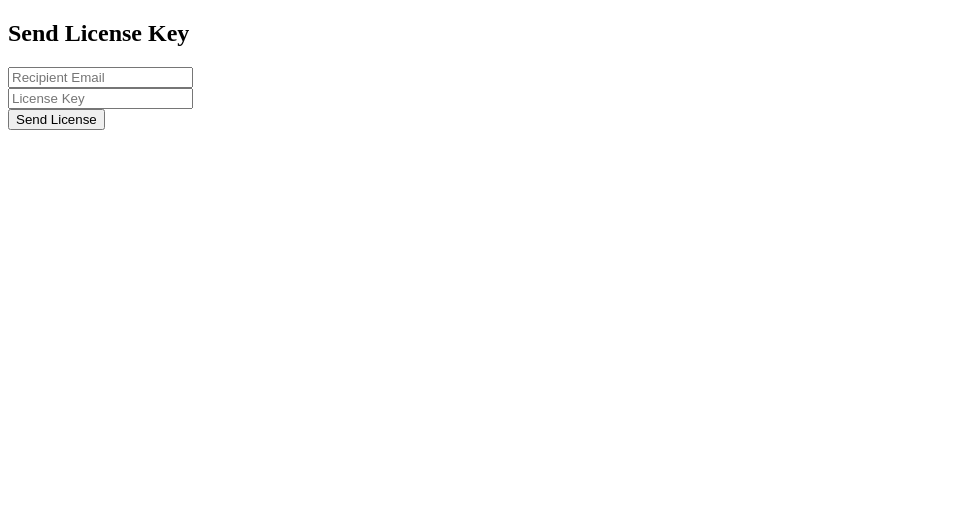
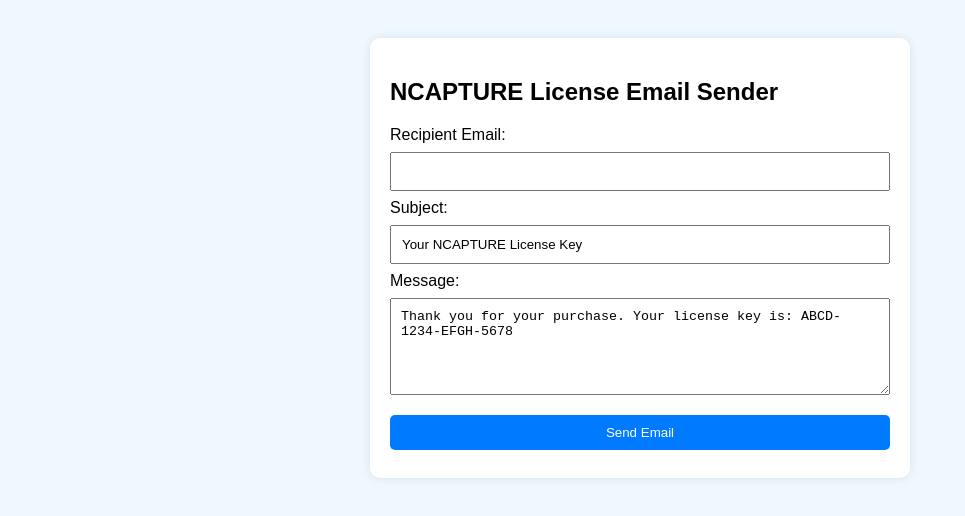
Before and after one commit to Nath141jkn/ncapture-website, a plain HTML site: page templates/form.html in a window 1280 px wide. Shown: the whole page, without its empty margins (0-965 px from the left). Drawn offline with Linux system fonts and the light colour scheme.

Commit message:
form.html

```diff
--- a/templates/form.html
+++ b/templates/form.html
@@ -1,14 +1,51 @@
 <!DOCTYPE html>
-<html>
+<html lang="en">
 <head>
-  <title>NCAPTURE License Sender</title>
+  <meta charset="UTF-8">
+  <title>NCAPTURE License Key Sender</title>
+  <style>
+    body {
+      font-family: Arial, sans-serif;
+      background: #f0f8ff;
+      padding: 30px;
+    }
+    .container {
+      background: white;
+      padding: 20px;
+      max-width: 500px;
+      margin: auto;
+      box-shadow: 0 0 10px rgba(0,0,0,0.1);
+      border-radius: 10px;
+    }
+    input, textarea, button {
+      width: 100%;
+      padding: 10px;
+      margin: 8px 0;
+      box-sizing: border-box;
+    }
+    button {
+      background: #007BFF;
+      color: white;
+      border: none;
+      border-radius: 5px;
+    }
+  </style>
 </head>
 <body>
-  <h2>Send License Key</h2>
-  <form action="/send" method="get">
-    <input type="email" name="to" placeholder="Recipient Email" required><br>
-    <input type="text" name="key" placeholder="License Key" required><br>
-    <input type="submit" value="Send License">
-  </form>
+  <div class="container">
+    <h2>NCAPTURE License Email Sender</h2>
+    <form method="POST">
+      <label for="to">Recipient Email:</label>
+      <input type="email" id="to" name="to" required>
+
+      <label for="subject">Subject:</label>
+      <input type="text" id="subject" name="subject" value="Your NCAPTURE License Key" required>
+
+      <label for="content">Message:</label>
+      <textarea id="content" name="content" rows="5">Thank you for your purchase. Your license key is: ABCD-1234-EFGH-5678</textarea>
+
+      <button type="submit">Send Email</button>
+    </form>
+  </div>
 </body>
 </html>
```
